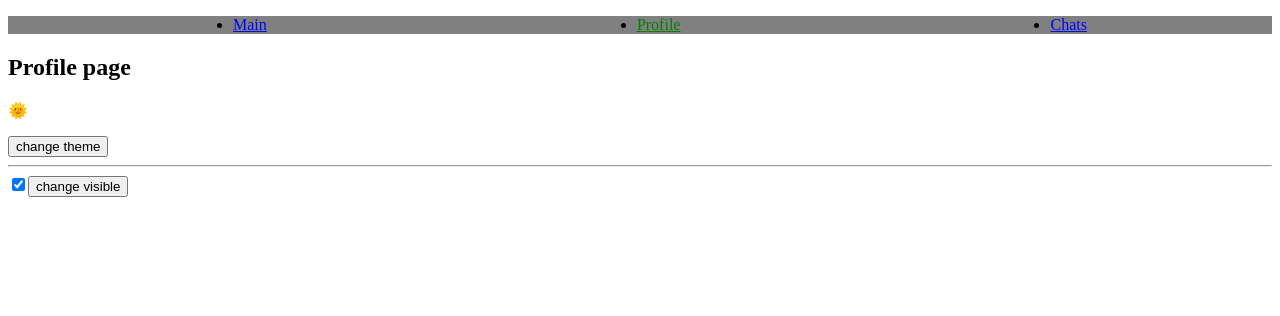
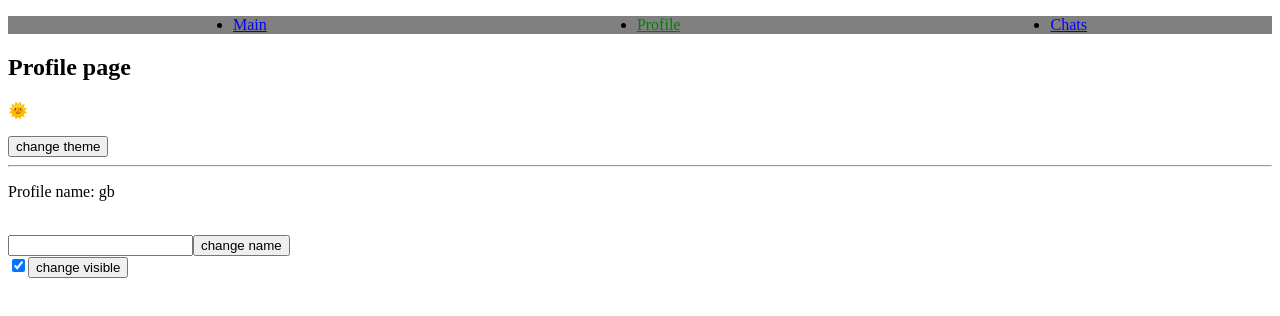
Before and after one commit to KuznetsovYuri/GB_React_1992, a React app: page /profile in a window 1280 px wide. Shown: the top 316 px of the page. Built offline with nearby package versions, Linux system fonts and the light colour scheme.

Commit message:
add input and button for changing profile name

```diff
--- a/src/App.tsx
+++ b/src/App.tsx
@@ -1,7 +1,7 @@
 import React, { FC, Suspense, useState } from 'react';
 import { Provider } from 'react-redux';
 import { ChatWindow } from './components/Chats/ChatWindow';
-import { store } from './store';
+import { store } from './store/index';
 import { defaultContext, ThemeContext } from './utils/ThemeContext';
 
 
--- a/src/index.tsx
+++ b/src/index.tsx
@@ -1,7 +1,6 @@
 import React from 'react';
 import ReactDOM from 'react-dom/client';
 import { BrowserRouter } from 'react-router-dom';
-import { createStore } from 'redux';
 import { App } from './App';
 
 const root = ReactDOM.createRoot(
--- a/src/pages/Profile.tsx
+++ b/src/pages/Profile.tsx
@@ -1,10 +1,20 @@
 import { ThemeContext } from '../utils/ThemeContext';
-import { FC, useContext } from 'react';
-import { store } from '../store';
+import { FC, useContext, useState } from 'react';
+import { changeName, toggleProfile } from '../store/profile/action';
+import { useDispatch, useSelector } from 'react-redux';
+import { ProfileState } from '../store/profile/reducer';
+
 
 export const Profile: FC = () => {
     const { theme, toggleTheme } = useContext(ThemeContext);
-    const { name, visible } = store.getState();
+
+    const visible = useSelector((state: ProfileState) => state.visible);
+    const name = useSelector((state: ProfileState) => state.name);
+
+    const dispatch = useDispatch();
+
+    const [value, setValue] = useState('');
+
 
 
     return (
@@ -15,12 +25,20 @@ export const Profile: FC = () => {
                 <button onClick={toggleTheme}>change theme</button>
             </div>
             <hr />
-        <input type="checkbox" checked={visible} readOnly/>
-        <button>change visible</button>
+            <p>Profile name: {name}</p>
+            <br />
+            <input
+                type="text"
+                value={value}
+                onChange={(e) => setValue(e.target.value)} />
+            <button onClick={() => {
+                dispatch(changeName(value));
+                setValue('');
+            }}>change name</button>
+            <br />
+            <input type="checkbox" checked={visible} readOnly />
+            <button onClick={() => dispatch(toggleProfile())}>change visible</button>
         </>
     );
 
-
-
-
 };
--- a/src/store/index.ts
+++ b/src/store/index.ts
@@ -1,7 +1,13 @@
 import { createStore, compose } from 'redux';
 import { profileReducer } from './profile/reducer';
 
-export const composeEnhancers =
-    window.__REDUX_DEVTOOLS_EXTENTION_COMPOSE__ || compose;
+// export const composeEnhancers =
+//     window.__REDUX_DEVTOOLS_EXTENTION_COMPOSE__ || compose;
 
-export const store = createStore(profileReducer, composeEnhancers());
+// export const store = createStore(profileReducer, composeEnhancers());
+
+export const store = createStore(
+    profileReducer,
+    window.__REDUX_DEVTOOLS_EXTENSION__ &&
+    window.__REDUX_DEVTOOLS_EXTENSION__()
+    );
```
Lines whose indentation alone changed are shown as unchanged.
